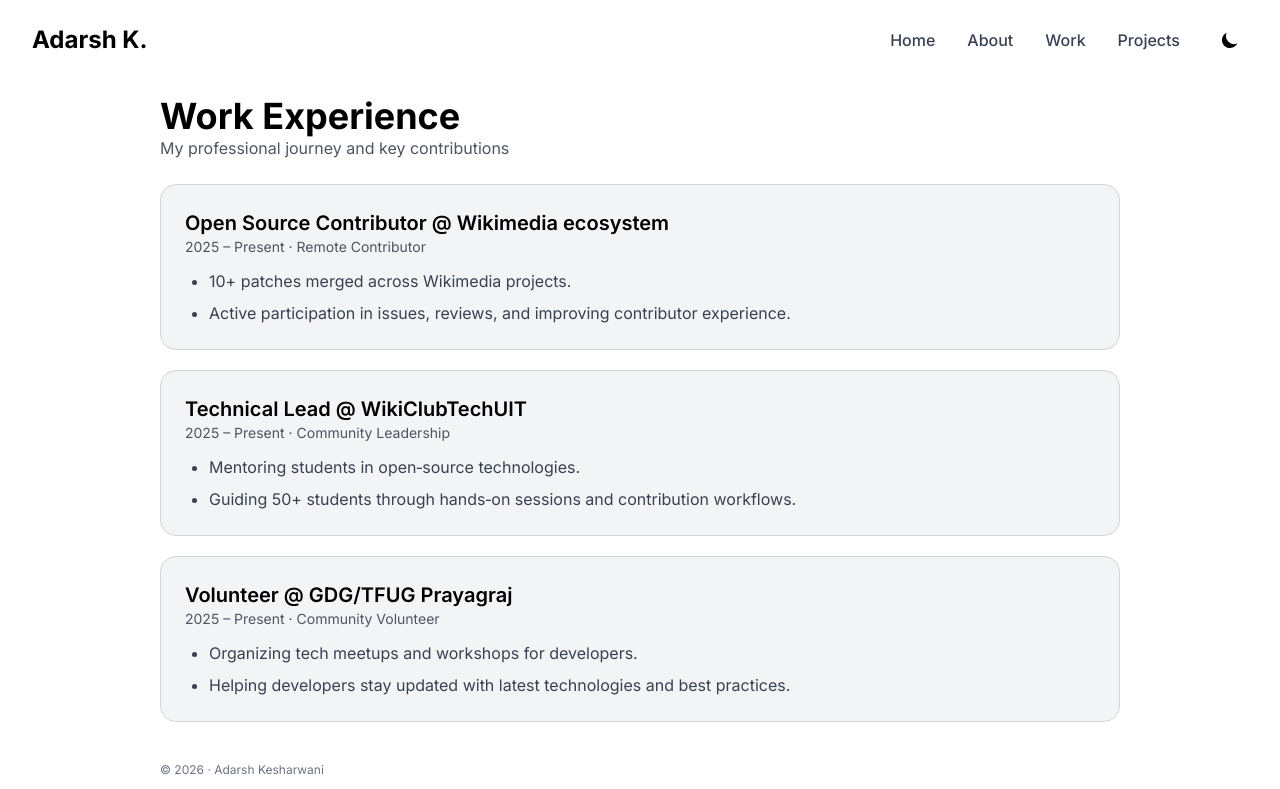
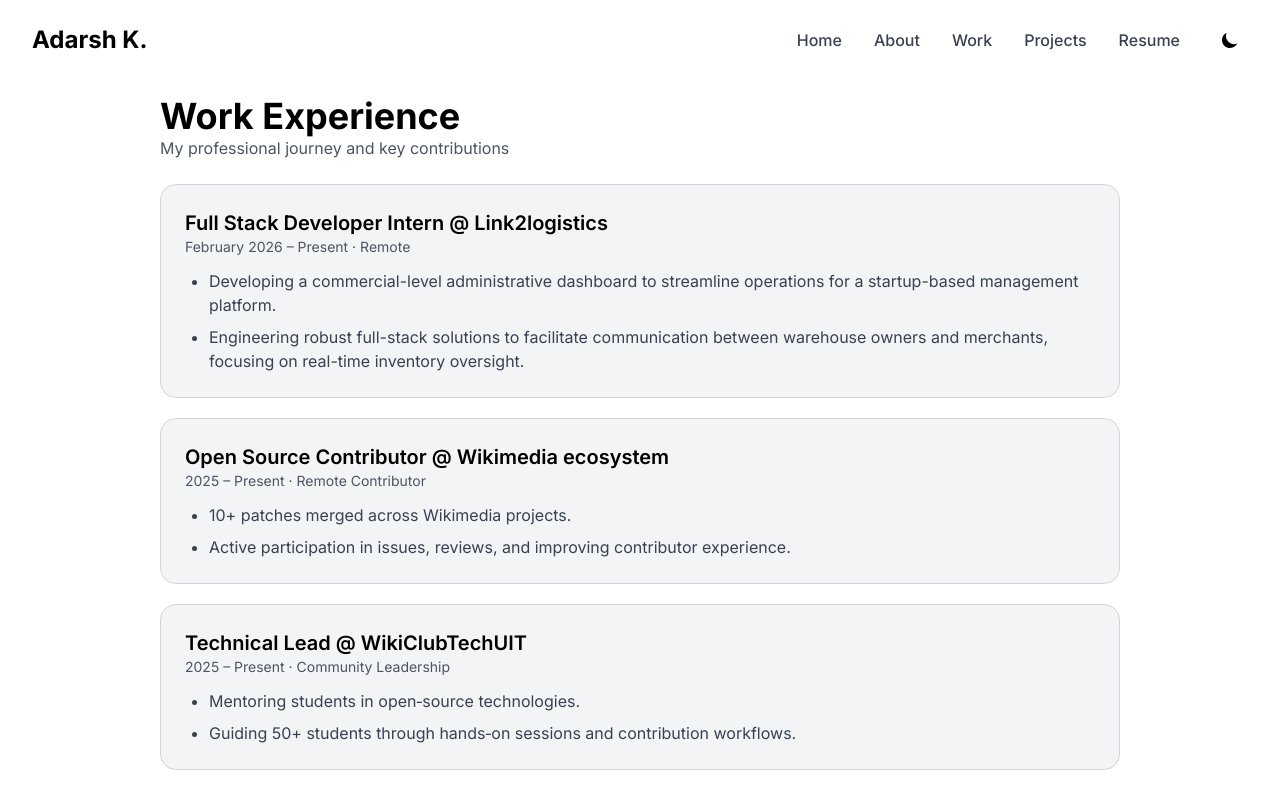
Before and after one commit to Adarsh240-feb/portfolio, a React (Create React App) app: page /work in a window 1280 px wide. Shown: the top 789 px of the page. Built offline with nearby package versions, Linux system fonts and the light colour scheme; the HTML template or start-up script is replaced by a standard one.

Commit message:
update resume in navbar

```diff
--- a/src/components/Navbar.jsx
+++ b/src/components/Navbar.jsx
@@ -109,6 +109,17 @@
               </a>
             ))}
 
+            {/* Resume Button */}
+            <a
+              href="/resume.pdf"
+              target="_blank"
+              rel="noopener noreferrer"
+              className="text-gray-700 dark:text-gray-300 hover:text-black dark:hover:text-white font-medium transition-colors relative group"
+            >
+              Resume
+              <span className="absolute bottom-0 left-0 w-0 h-0.5 bg-black dark:bg-white transition-all group-hover:w-full"></span>
+            </a>
+
             {/* Theme Toggle Button */}
             <button
               onClick={toggleTheme}
@@ -192,6 +203,14 @@
               {link.name}
             </a>
           ))}
+          <a
+            href="/resume.pdf"
+            target="_blank"
+            rel="noopener noreferrer"
+            className="block text-gray-700 dark:text-gray-300 hover:text-black dark:hover:text-white font-medium transition-colors"
+          >
+            Resume
+          </a>
         </div>
       </motion.div>
     </motion.nav>
--- a/src/pages/WorkPage.jsx
+++ b/src/pages/WorkPage.jsx
@@ -2,6 +2,16 @@
 import { motion } from 'framer-motion';
 
 const roles = [
+  {
+    title: 'Full Stack Developer Intern',
+    org: 'Link2logistics',
+    period: 'February 2026 – Present',
+    type: 'Remote',
+    points: [
+      'Developing a commercial-level administrative dashboard to streamline operations for a startup-based management platform.',
+      'Engineering robust full-stack solutions to facilitate communication between warehouse owners and merchants, focusing on real-time inventory oversight.',
+    ],
+  },
   {
     title: 'Open Source Contributor',
     org: 'Wikimedia ecosystem',
```
Also changed, not shown: 1 other file (tests, documents, lock files or other folders).
